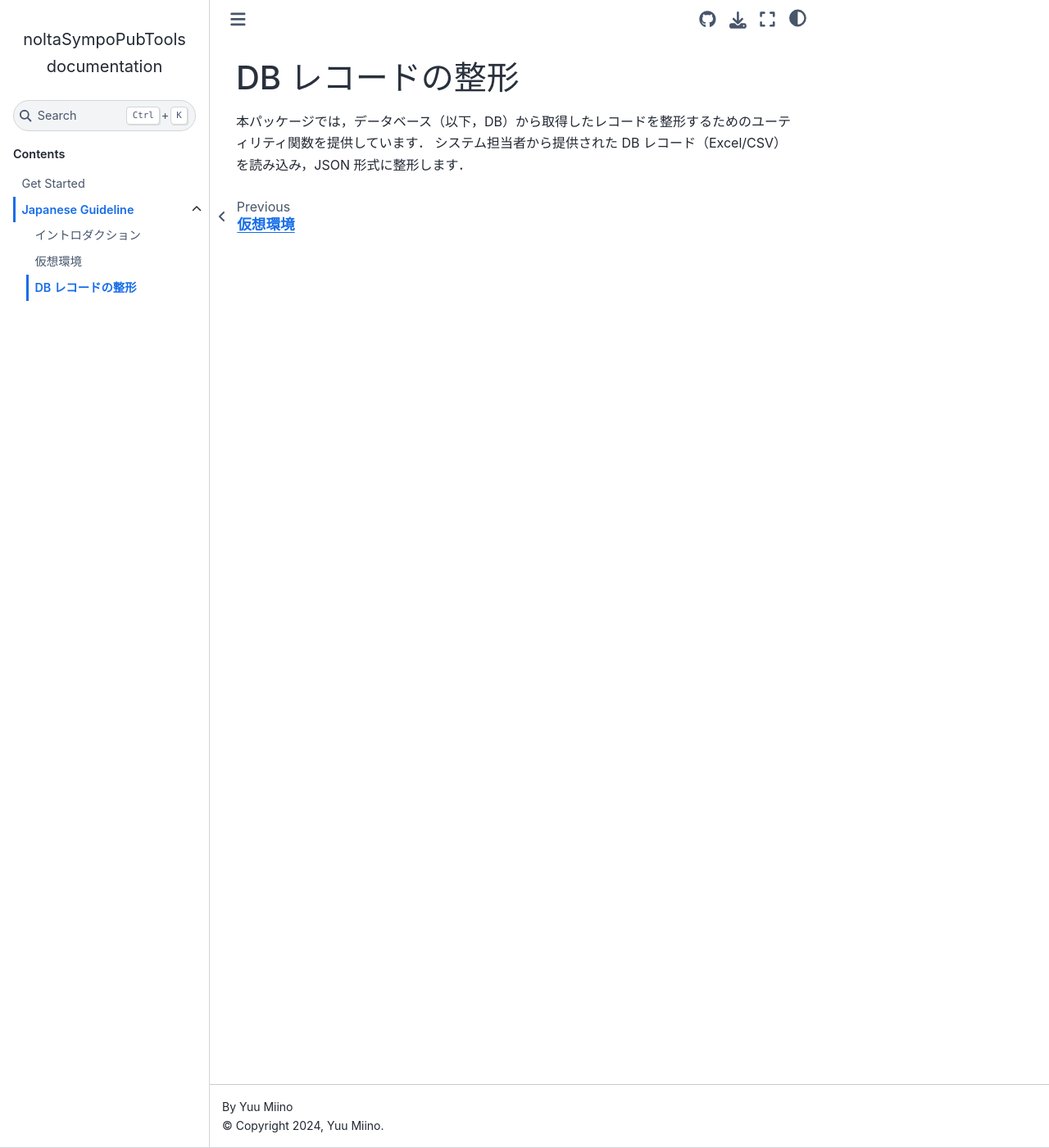
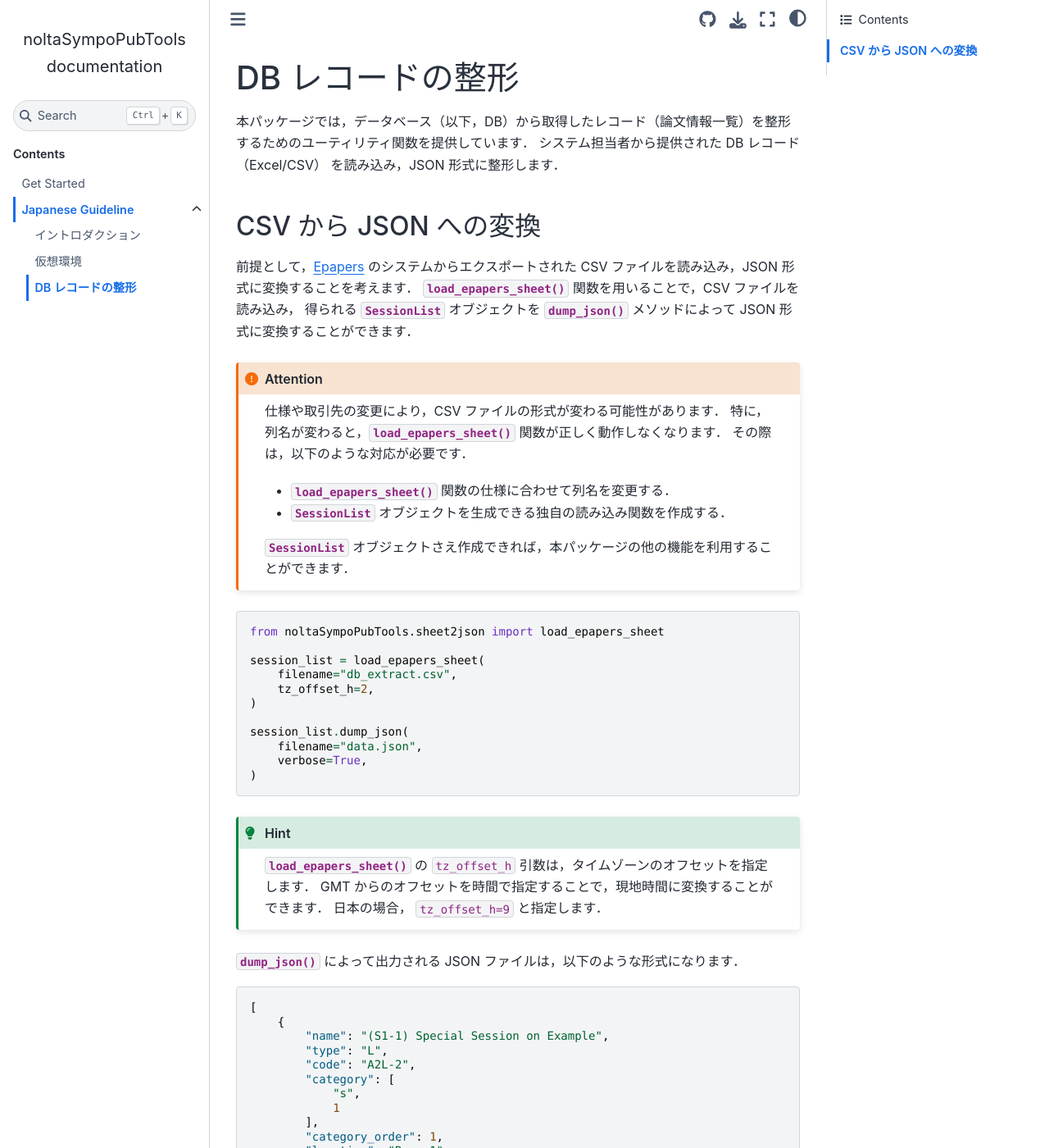
Before and after one commit to Yuu-Miino-NUE/noltaSympoPubTools, a Sphinx documentation site: the page built from docs/_contents/ja_guideline/load_from_db.rst, in a window 1280 px wide and 1400 px high. Shown: the whole window at 82% size. Built offline with Sphinx 7.4.7 and the Sphinx Book theme 1.1.4, drawn with Linux system fonts in a browser that asks for light colours; pages that are not in the unit, such as notebooks, are missing from menus; some of the changed text lies outside the part shown.

Commit message:
Update docstring for load_from_db

```diff
--- a/docs/_contents/ja_guideline/load_from_db.rst
+++ b/docs/_contents/ja_guideline/load_from_db.rst
@@ -1,5 +1,51 @@
+.. _Epapers: https://mktg.epapers2.org/
+
 DB レコードの整形
 ========================
 
-本パッケージでは，データベース（以下，DB）から取得したレコードを整形するためのユーティリティ関数を提供しています．
+本パッケージでは，データベース（以下，DB）から取得したレコード（論文情報一覧）を整形するためのユーティリティ関数を提供しています．
 システム担当者から提供された DB レコード（Excel/CSV） を読み込み，JSON 形式に整形します．
+
+CSV から JSON への変換
+----------------------------
+
+前提として，Epapers_ のシステムからエクスポートされた CSV ファイルを読み込み，JSON 形式に変換することを考えます．
+:func:`.load_epapers_sheet` 関数を用いることで，CSV ファイルを読み込み，
+得られる :class:`.SessionList` オブジェクトを :meth:`.dump_json` メソッドによって JSON 形式に変換することができます．
+
+.. attention::
+
+    仕様や取引先の変更により，CSV ファイルの形式が変わる可能性があります．
+    特に，列名が変わると，:func:`.load_epapers_sheet` 関数が正しく動作しなくなります．
+    その際は，以下のような対応が必要です．
+
+    - :func:`.load_epapers_sheet` 関数の仕様に合わせて列名を変更する．
+    - :class:`.SessionList` オブジェクトを生成できる独自の読み込み関数を作成する．
+
+    :class:`.SessionList` オブジェクトさえ作成できれば，本パッケージの他の機能を利用することができます．
+
+.. literalinclude:: /py_examples/ex_load_epapers_sheet.py
+    :language: python
+
+.. hint::
+
+    :func:`.load_epapers_sheet` の ``tz_offset_h`` 引数は，タイムゾーンのオフセットを指定します．
+    GMT からのオフセットを時間で指定することで，現地時間に変換することができます．
+    日本の場合， ``tz_offset_h=9`` と指定します．
+
+:meth:`.dump_json` によって出力される JSON ファイルは，以下のような形式になります．
+
+.. literalinclude:: /py_examples/data.json
+    :language: json
+
+.. hint::
+
+    ``pages`` が ``null`` となりますが，これは後でページ番号を付与するための項目ですので，気にしないでください．
+
+.. SeeAlso::
+    :mod:`.sheet2json`
+        レコード整形関係のユーティリティ関数を提供するモジュール
+    :func:`.load_epapers_sheet`
+        セッション情報を読み込む関数
+    :class:`.SessionList`
+        セッション情報を保持するクラス
--- /dev/null
+++ b/docs/py_examples/ex_load_epapers_sheet.py
@@ -0,0 +1,11 @@
+from noltaSympoPubTools.sheet2json import load_epapers_sheet
+
+session_list = load_epapers_sheet(
+    filename="db_extract.csv",
+    tz_offset_h=2,
+)
+
+session_list.dump_json(
+    filename="data.json",
+    verbose=True,
+)
--- a/docs/py_examples/ex_load_session_sheet.py
+++ /dev/null
@@ -1,11 +0,0 @@
-from noltaSympoPubTools.sheet2json import load_session_sheet
-
-session_sheet = load_session_sheet(
-    input="db_extract.csv",
-    tz_offset_h=2,
-)
-
-session_sheet.dump_json(
-    filename="data.json",
-    verbose=True,
-)
```
Also changed, not shown: 2 other files.
